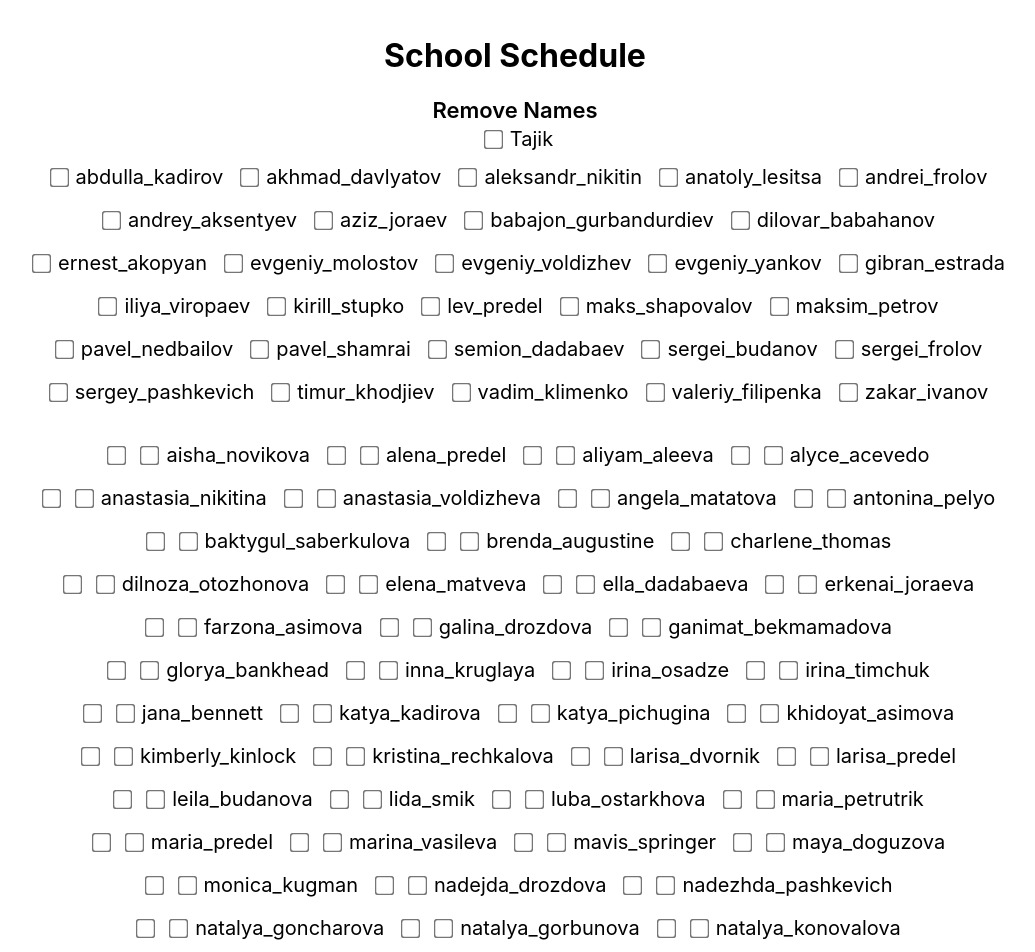
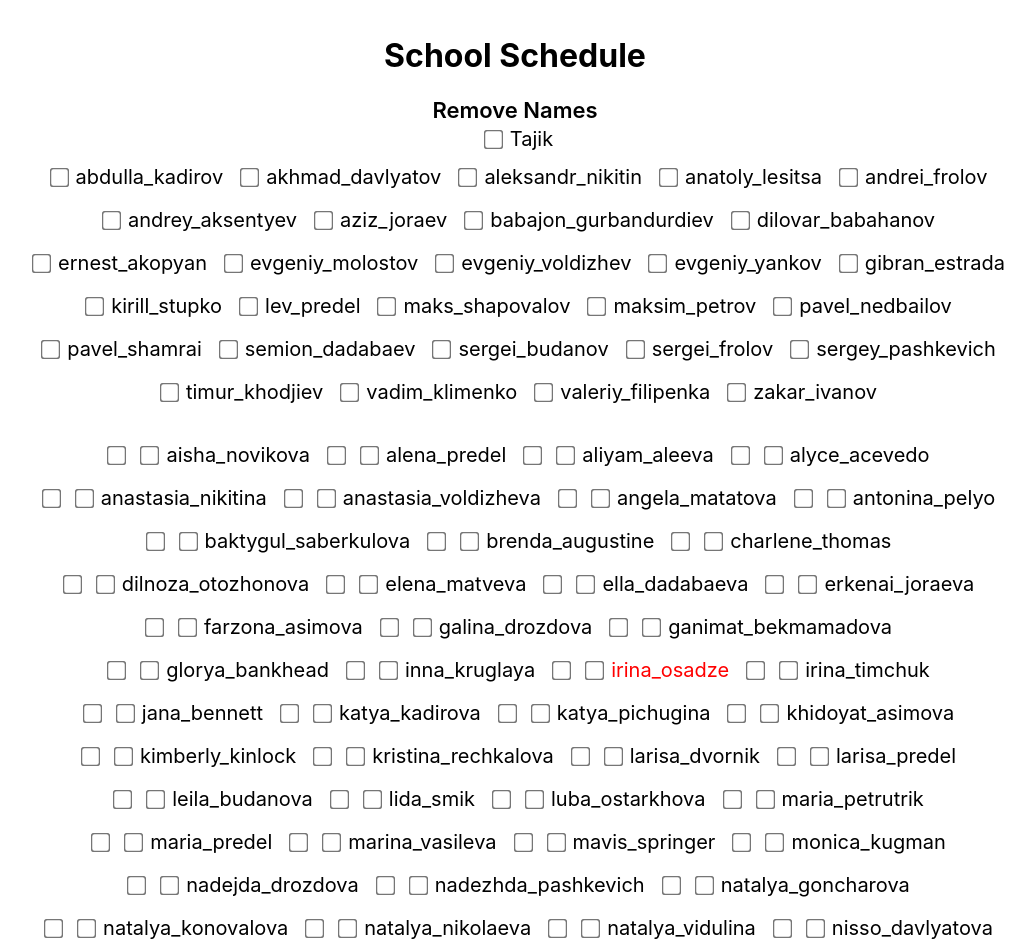
Before and after one commit to gibranestrada/schoolschedule, a React (Create React App) app: page / in a window 1280 px wide. Shown: the top 952 px of the page, without its empty margins (125-1160 px from the left). Built offline with nearby package versions, Linux system fonts and the light colour scheme.

Commit message:
Update list

```diff
--- a/src/Names.js
+++ b/src/Names.js
@@ -171,10 +171,6 @@ export const masterListBrothers = {
     assignments: ["reading", "householder"],
     russianName: "Андрей Фролов",
   },
-  iliya_viropaev: {
-    assignments: ["reading", "householder"],
-    russianName: "Илья Воропаев",
-  },
   ernest_akopyan: {
     assignments: [
       "reading",
@@ -311,6 +307,7 @@ export const masterListSisters = {
   irina_osadze: {
     assignments: ["initial", "bibleStudy", "householder", "return"],
     russianName: "Ира Осадзе",
+    mainHallOnly: true,
   },
   brenda_augustine: {
     assignments: ["initial", "return", "householder", "bibleStudy"],
@@ -431,6 +428,7 @@ export const masterListSisters = {
   valentina_ignatova: {
     assignments: ["householder"],
     russianName: "Валентина Игнатова",
+    mainHallOnly: true,
   },
   nadejda_drozdova: {
     assignments: ["initial", "return", "householder", "bibleStudy"],
@@ -448,17 +446,9 @@ export const masterListSisters = {
     assignments: ["initial", "return", "householder", "bibleStudy"],
     russianName: "Светлана Молостова",
   },
-  maya_doguzova: {
-    assignments: ["initial", "return", "householder", "bibleStudy"],
-    russianName: "Мая Догузова",
-  },
   olga_frolova: {
     assignments: ["initial", "return", "householder", "bibleStudy"],
     russianName: "Ольга Фролова",
-  },
-  natalya_gorbunova: {
-    assignments: ["householder"],
-    russianName: "Наталья Горбунова",
   },
   alena_predel: {
     assignments: ["initial", "return", "householder", "bibleStudy"],
@@ -487,10 +477,6 @@ export const masterListSisters = {
   zhanna_abilova: {
     assignments: ["householder"],
     russianName: "Жана Абилова",
-  },
-  taya_stolpovskaya: {
-    assignments: ["householder"],
-    russianName: "Тая Столповская",
   },
   tatyana_verzhbo: {
     assignments: ["householder"],
--- a/src/removeNames.js
+++ b/src/removeNames.js
@@ -48,7 +48,7 @@ const RemoveNames = ({
     }
   };
 
-  const onlyMainSchool = ["valentina_ignatova", "emir_tabil", "olga_buyanova"];
+  const onlyMainSchool = ["valentina_ignatova", "irina_osadze"];
 
   return (
     <div onClick={removedNamesHandler} className={styles.tablesContainer}>
```
